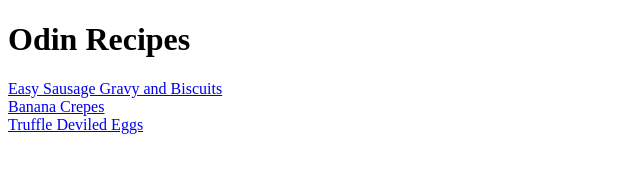
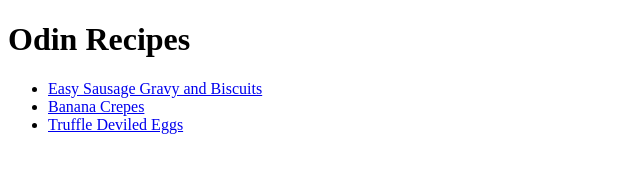
Before and after one commit to JiraiDreams/odin-recipes, a plain HTML site: page index.html in a window 1280 px wide. Shown: the whole page, without its empty margins (0-640 px from the left). Drawn offline with Linux system fonts and the light colour scheme.

Commit message:
Change recipes into unordered list in index

```diff
--- a/index.html
+++ b/index.html
@@ -6,10 +6,10 @@
     </head>
     <body>
         <h1>Odin Recipes</h1>
-        <a href="recipes/sausage-gravy-biscuits.html"> Easy Sausage Gravy and Biscuits</a>
-        <br>
-        <a href="recipes/banana-crepes.html">Banana Crepes</a>
-        <br>
-        <a href="recipes/truffle-deviled-eggs.html">Truffle Deviled Eggs</a>
+        <ul>
+            <li><a href="recipes/sausage-gravy-biscuits.html"> Easy Sausage Gravy and Biscuits</a></li>
+            <li><a href="recipes/banana-crepes.html">Banana Crepes</a></li>
+            <li><a href="recipes/truffle-deviled-eggs.html">Truffle Deviled Eggs</a></li>
+        </ul>
     </body>
 </html>
```
